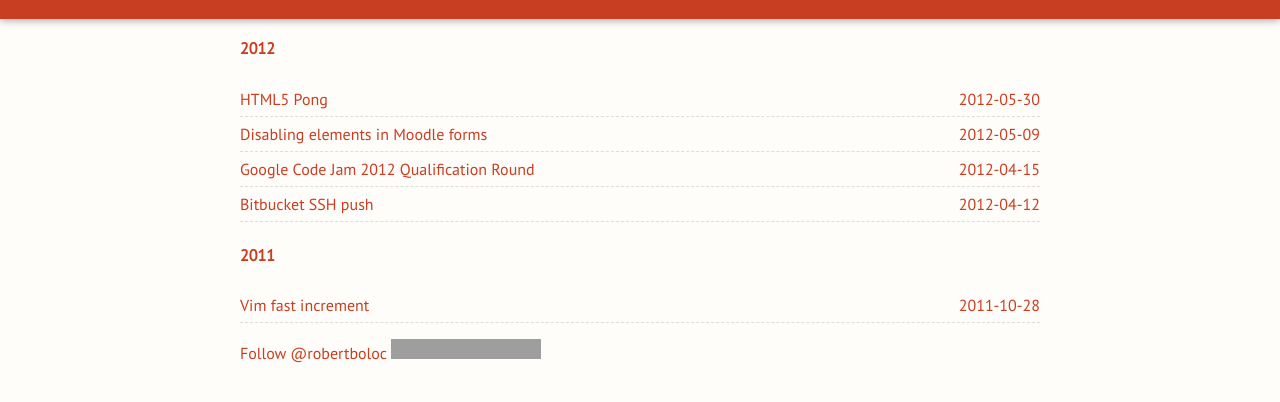
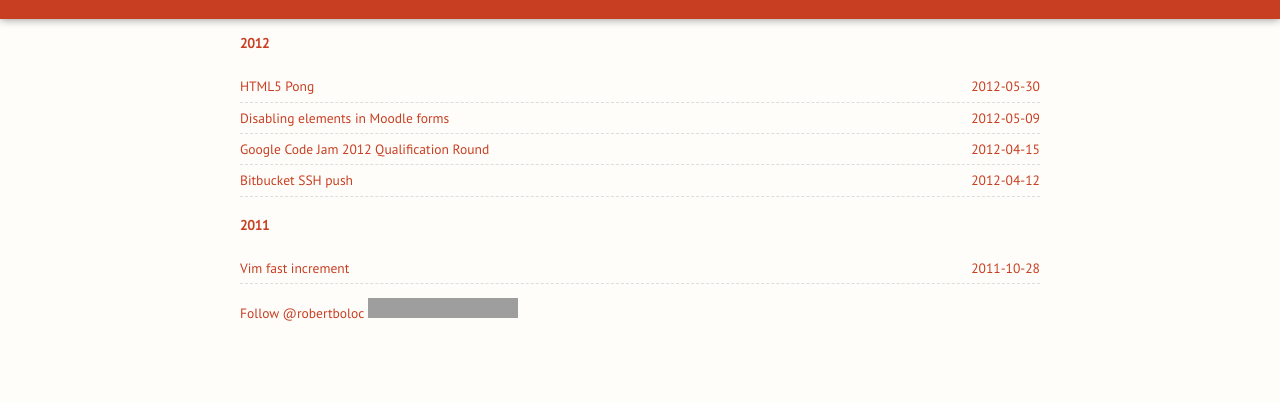
Before and after one commit to minivan/minivan.github.io, a Jekyll site: the page built from index.html, in a window 1280 px wide. Shown: the top 402 px of the page. Built offline with Jekyll 4.4.1, drawn with Linux system fonts in a browser that asks for light colours; comment, search, counter and statistics services are not loaded; grey boxes are pictures that could not be loaded.

Commit message:
updated font size

```diff
--- a/css/main.css
+++ b/css/main.css
@@ -8,6 +8,7 @@ html, body{
     padding: 0;
     width: 100%;
     font-family: 'pt sans', arial, helvetica, sans-serif !important;
+    font-size: .92em;
 	text-align: justify;
 	line-height: 1.5em;
     background-color: #FFFDF9;
```
